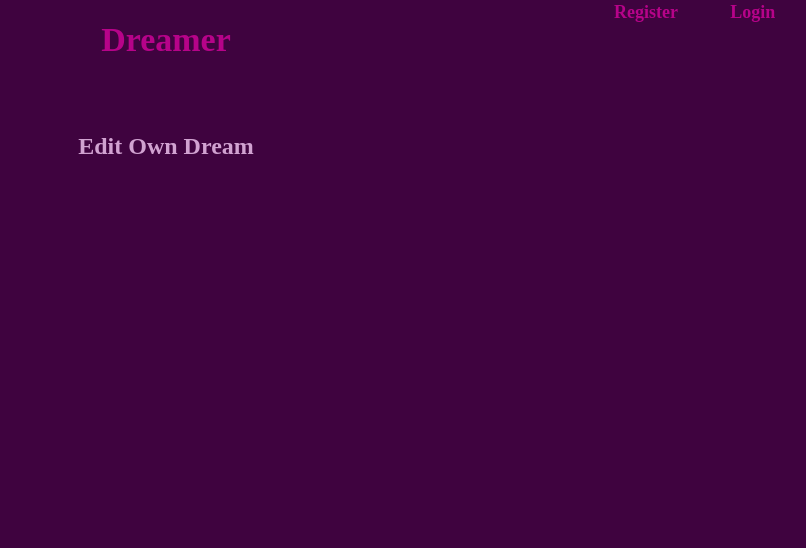
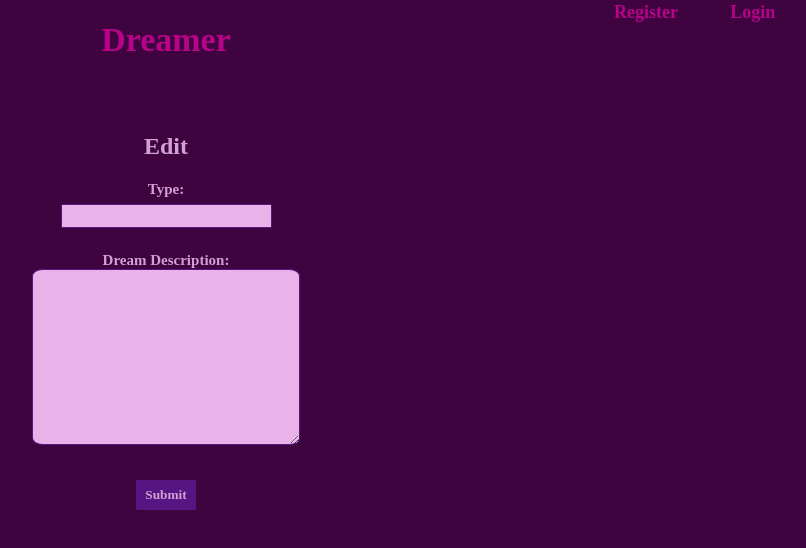
Before and after one commit to MaryHooker/Passion-Project-2020, a React (Create React App) app in the folder dreamer/dreamer/: page /dreamer/dream/edit/1 in a window 1280 px wide. Shown: the top 548 px of the page, without its empty margins (474-1280 px from the left). Built offline with nearby package versions, Linux system fonts and the light colour scheme; no server answers.

Commit message:
viewing dream in customer edit component

```diff
--- a/dreamer/dreamer/src/App.css
+++ b/dreamer/dreamer/src/App.css
@@ -64,6 +64,16 @@ input:hover{
   height: 20px;
   margin: 6px;
   width: 205px;
+  margin-bottom: 5px;
+  font-family: serif;
+  font-size: 15px;
+}
+
+textarea{
+  background-color: rgb(233, 179, 233);
+  color: rgb(87, 20, 131);
+  border: 1px solid rgb(87, 20, 131);
+  border-radius: 4%;
   margin-bottom: 5px;
   font-family: serif;
   font-size: 15px;
--- a/dreamer/dreamer/src/components/Admin/Meanings/EditMeaning.jsx
+++ b/dreamer/dreamer/src/components/Admin/Meanings/EditMeaning.jsx
@@ -79,17 +79,20 @@ class EditMeaning extends Component {
                 <form>
                 <div className="form-group">
                         <label htmlFor="letter"><span>Letter:</span></label>
+                        <br/>
                         <input type="text" name='letter' id='letter' onChange={this.handleChanges} value={this.state.letter} />
                     </div>
 
                     <div className="form-group">
                         <label htmlFor="word"><span>Word:</span></label>
+                        <br/>
                         <input type="text" name='word' id='word' onChange={this.handleChanges} value={this.state.word} />
                     </div>
 
                     <div className="form-group">
                         <label htmlFor="meaning"><span>Meaning:</span></label>
-                        <input type="text" name='meaning' id='meaning' onChange={this.handleChanges} value={this.state.meaning} />
+                        <br/>
+                        <textarea name='meaning' id='meaning' onChange={this.handleChanges} value={this.state.meaning}  cols="30" rows="10"/>
                     </div>
 
                     <button onClick={this.handleSubmission}>Submit</button>
--- a/dreamer/dreamer/src/components/Customer/Dreams/EditOwnDream.jsx
+++ b/dreamer/dreamer/src/components/Customer/Dreams/EditOwnDream.jsx
@@ -3,7 +3,11 @@ import React,{Component} from 'react';
 class EditOwnDream extends Component {
     constructor(props) {
         super(props);
-        this.state = {  }
+        this.state = {
+
+            type:"",
+            dreamDescription:"",
+         }
     }
 
     //when component mounts, run the inner function
@@ -20,7 +24,20 @@ class EditOwnDream extends Component {
         //place specific dream in state
         this.setState(
             {
-                dream:json
+                type:json.type,
+                dreamDescription:json.dreamDescription,
+            }
+        )
+
+        //sanity
+        console.log(json)
+    }
+
+    //handle changes of input fields
+    handleChanges = (event) => {
+        this.setState(
+            {
+                [event.target.id]: event.target.value
             }
         )
     }
@@ -48,7 +65,25 @@ class EditOwnDream extends Component {
     render() {
         return (
             <div>
-                <h2>Edit Own Dream</h2>
+                <h2>Edit</h2>
+                <form action="">
+                    <div className="form-group">
+                        <label htmlFor="type"><span>Type:</span></label>
+                        <br/>
+                        <input type="text" name='type' id='type' onChange={this.handleChanges} value={this.state.type} />
+                    </div>
+
+                    <div className="form-group">
+                        <br/>
+                        <label htmlFor="dreamDescription"><span>Dream Description:</span></label>
+                        <br/>
+                        <textarea name='dreamDescription' id='dreamDescription' onChange={this.handleChanges} value={this.state.dreamDescription}  cols="30" rows="10"></textarea>
+                    </div>
+
+                    <div className="form-group">
+                        <button type='submit' onClick={this.handleSubmission}>Submit</button>
+                    </div>
+                </form>
             </div>
          );
     }
--- a/dreamer/dreamer/src/components/Customer/Dreams/MyDreams.jsx
+++ b/dreamer/dreamer/src/components/Customer/Dreams/MyDreams.jsx
@@ -27,7 +27,7 @@ class MyDreams extends Component {
             dreams:json
         })
         //sanity
-        console.log(`My Dreams state ${JSON.stringify(json)}`)
+        // console.log(`My Dreams state ${JSON.stringify(json)}`)
     }
 
     render() {
--- a/dreamer/dreamer/src/components/Customer/Dreams/ViewOneDream.jsx
+++ b/dreamer/dreamer/src/components/Customer/Dreams/ViewOneDream.jsx
@@ -59,7 +59,7 @@ class ViewOneDream extends Component {
                 <p className='listedData'>{this.state.dream.type}</p>
                 <p className='listedData'>{this.state.dream.dreamDescription}</p>
                 </div>
-                <Link to={`/dreamer/dream/edit/${this.state.dream.id}`}><button>Edit</button></Link>
+                <Link to={`/dreamer/dream/edit/${this.state.dream._id}`}><button>Edit</button></Link>
                 <button onClick={this.deleteDream}>Delete</button>
             </div>
          );
--- a/dreamer/dreamer/src/components/Customer/Home/CustomerHome.jsx
+++ b/dreamer/dreamer/src/components/Customer/Home/CustomerHome.jsx
@@ -11,12 +11,11 @@ class CustomerHome extends Component {
     render() {
         return (
             <div>
-                <h2>Welcome back {this.props.tokenUser.name}!</h2>
+                <h2>Welcome back <span className='userName'>{this.props.tokenUser.name}</span>!</h2>
                 <br/>
                 <div className='dreamersLink'>
-                <Link to='/myDreams' className='dreamersLink'>My Dreams</Link>
+                <Link to='/myDreams' className='dreamersLink'><button className='adminHomeButton4'>My Dreams</button></Link>
                 </div>
-
             </div>
          );
     }
```
